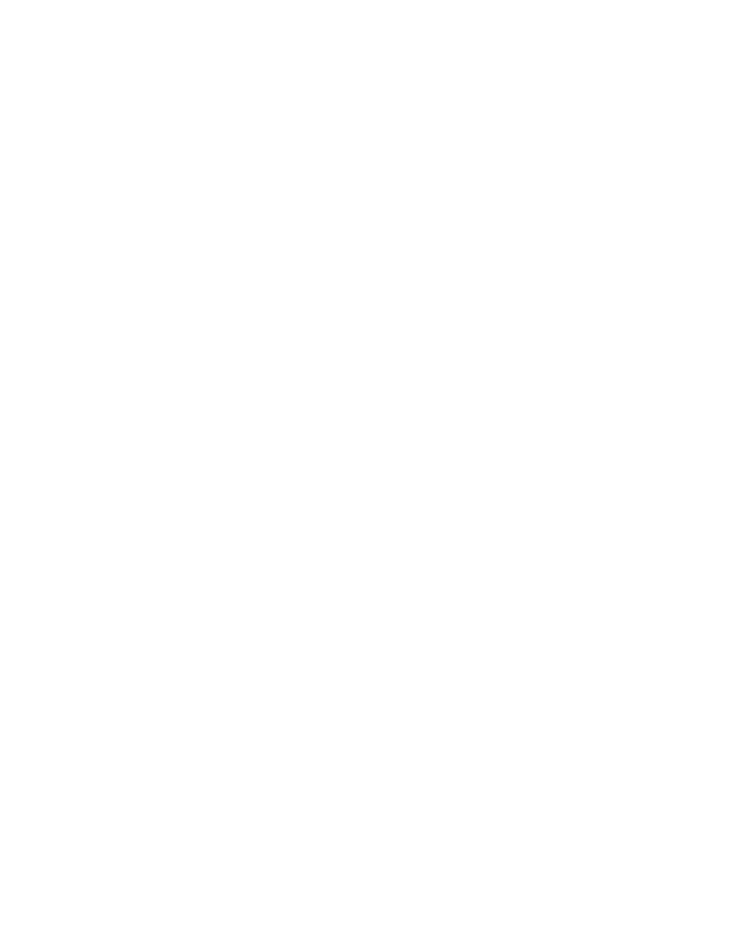
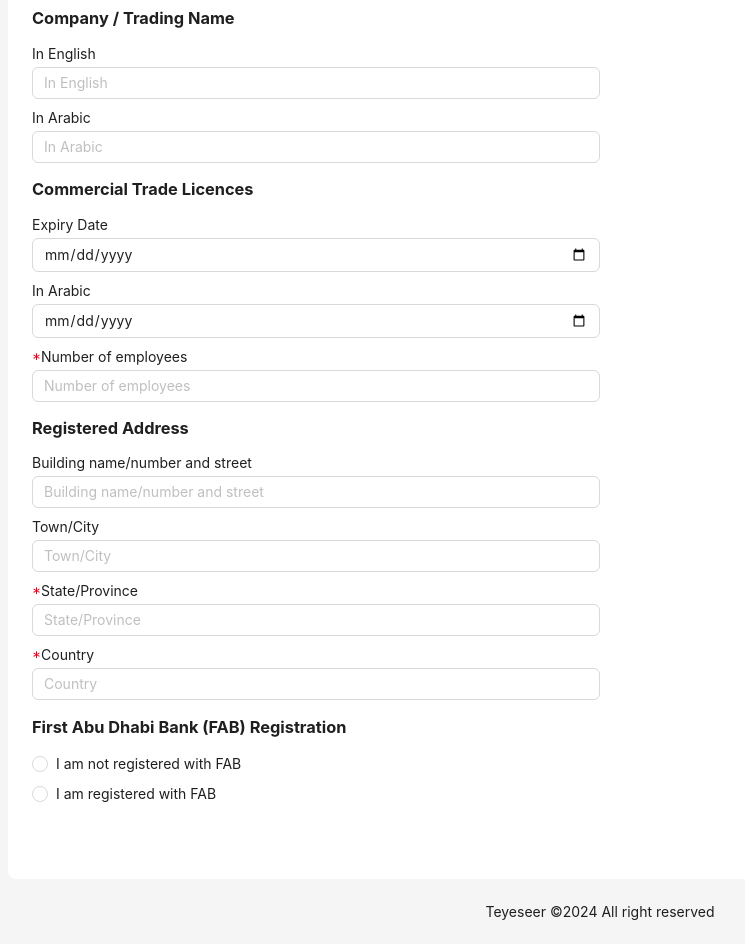
Before and after one commit to akkpc/teyaseer, a React (Create React App) app: page /vendor_registration in a window 1280 px wide. Before the commit this address had no page. Shown: the part 300-1244 px from the top of the page, without its empty margins (40-785 px from the left). Before the commit the page ends 800 px from the top, so only its background shows below. Built offline with nearby package versions, Linux system fonts and the light colour scheme.

Commit message:
[Ak] Added required form fields

```diff
--- a/src/App.tsx
+++ b/src/App.tsx
@@ -3,7 +3,7 @@
 
 function App() {
   return (
-    <div className="App">
+    <div className="">
       <HomeApp />
     </div>
   );
--- /dev/null
+++ b/src/components/TextInput.tsx
@@ -0,0 +1,26 @@
+import { Input, InputProps } from 'antd';
+
+interface Props {
+    label: string;
+    setData: (value: string) => void;
+    data: string;
+    name: string;
+    rootStyle?: React.CSSProperties;
+}
+export default function TextInput({ label, placeholder, data, setData, required, name, type = "text", rootStyle, ...rest }: Props & InputProps) {
+    return (
+        <div style={{ display: "flex", justifyContent: "flex-start", flexDirection: "column", rowGap: 5, ...rootStyle }} >
+            <label style={{ textAlign: "left" }} title='required' >
+                {required && <abbr style={{ color: "rgb(234, 0, 30)" }}>*</abbr>}
+                {label}
+            </label>
+            <Input
+                name={name}
+                type={type}
+                value={data}
+                onChange={(e) => setData(e.target.value)} placeholder={placeholder || label}
+                {...rest}
+            ></Input>
+        </div>
+    )
+}
--- /dev/null
+++ b/src/pages/VendorRegistration.tsx
@@ -0,0 +1,150 @@
+import { Radio, Space } from 'antd'
+import React, { useReducer, useState } from 'react'
+import { Header } from '../components/Header'
+import TextInput from '../components/TextInput'
+
+interface FormFields {
+    head_office: string;
+    company_name_english: string;
+    company_name_arabic: string;
+    expiry_date: string;
+    start_date: string;
+    number_of_emplyees: string;
+}
+interface FormActions {
+    type: "add";
+    field_name: string;
+    value: string;
+}
+export default function VendorRegistration() {
+    const [state, dispatch] = useReducer<React.Reducer<FormFields, FormActions>>(reducer, {
+        head_office: "",
+        company_name_english: "",
+        company_name_arabic: "",
+        expiry_date: "",
+        start_date: "",
+        number_of_emplyees: ""
+    });
+    const [registeredFab, setRegisteredFAB] = useState("not_registerd");
+
+    function reducer(state: FormFields, action: FormActions) {
+        if (action.type = "add") {
+            return {
+                ...state,
+                [action.field_name]: action.value
+            }
+        }
+        return state;
+    }
+    return (
+        <div>
+            <Header path={["Home", "Vendor Registration"]} >
+                <div style={{ width: "50%" }} >
+                    <form>
+                        <TextInput
+                            type='text'
+                            name="head_office"
+                            label='Head Office'
+                            data={state.head_office}
+                            setData={(value) => dispatch({ type: "add", field_name: "head_office", value })}
+                            required
+                        />
+                        <h3>Company / Trading Name</h3>
+                        <div>
+                            <TextInput
+                                rootStyle={{ marginTop: 10 }}
+                                name="company_name_english"
+                                label='In English'
+                                data={state.company_name_english}
+                                setData={(value) => dispatch({ type: "add", field_name: "company_name_english", value })}
+                            />
+                            <TextInput
+                                rootStyle={{ marginTop: 10 }}
+                                name='company_name_arabic'
+                                label='In Arabic'
+                                data={state.company_name_arabic}
+                                setData={(value) => dispatch({ type: "add", field_name: "company_name_arabic", value })}
+                            />
+                        </div>
+
+                        <h3>Commercial Trade Licences</h3>
+                        <div>
+                            <TextInput
+                                rootStyle={{ marginTop: 10 }}
+                                name='expiry_date'
+                                type='date'
+                                label='Expiry Date'
+                                data={state.expiry_date}
+                                setData={(value) => dispatch({ type: "add", field_name: "expiry_date", value })}
+                            />
+                            <TextInput
+                                rootStyle={{ marginTop: 10 }}
+                                name='start_date'
+                                type='date'
+                                label='In Arabic'
+                                data={state.start_date}
+                                setData={(value) => dispatch({ type: "add", field_name: "start_date", value })}
+                            />
+                            <TextInput
+                                required
+                                rootStyle={{ marginTop: 10 }}
+                                name='number_of_employees'
+                                type='number'
+                                label='Number of employees'
+                                data={state.number_of_emplyees}
+                                setData={(value) => dispatch({ type: "add", field_name: "start_date", value })}
+                            />
+                        </div>
+                        <h3>Registered Address</h3>
+                        <div>
+                            <TextInput
+                                rootStyle={{ marginTop: 10 }}
+                                name='expiry_date'
+                                label='Building name/number and street'
+                                data={state.expiry_date}
+                                setData={(value) => dispatch({ type: "add", field_name: "expiry_date", value })}
+                            />
+                            <TextInput
+                                rootStyle={{ marginTop: 10 }}
+                                name='start_date'
+                                label='Town/City'
+                                data={state.start_date}
+                                setData={(value) => dispatch({ type: "add", field_name: "start_date", value })}
+                            />
+                            <TextInput
+                                required
+                                rootStyle={{ marginTop: 10 }}
+                                name='number_of_employees'
+                                type='number'
+                                label='State/Province'
+                                data={state.number_of_emplyees}
+                                setData={(value) => dispatch({ type: "add", field_name: "start_date", value })}
+                            />
+                            <TextInput
+                                required
+                                rootStyle={{ marginTop: 10 }}
+                                name='number_of_employees'
+                                type='number'
+                                label='Country'
+                                data={state.number_of_emplyees}
+                                setData={(value) => dispatch({ type: "add", field_name: "start_date", value })}
+                            />
+                        </div>
+                        <h3>{`First Abu Dhabi Bank (FAB) Registration`}</h3>
+                        <div>
+                            <Radio.Group onChange={(e) => {
+                                setRegisteredFAB(e.target.value);
+                            }} value={registeredFab} >
+                                <Space direction="vertical">
+                                    <Radio value={"registered"}>I am not registered with FAB</Radio>
+                                    <Radio value={"un_registered"}>I am registered with FAB</Radio>
+                                </Space>
+                            </Radio.Group>
+                        </div>
+                        <div style={{height: 50}} ></div>
+                    </form>
+                </div>
+            </Header>
+        </div>
+    )
+}
--- a/src/pages/index.ts
+++ b/src/pages/index.ts
@@ -1,8 +1,7 @@
 import { Home } from "./Home"
+import RedirectLoading from "./RedirectLoading"
 import SignIn from "./Signin"
-import RedirectLoading from "./RedirectLoading"
+import VendorRegistration from "./VendorRegistration"
 export {
-    Home,
-    SignIn,
-    RedirectLoading
+    Home, RedirectLoading, SignIn, VendorRegistration
 }
--- a/src/router/index.tsx
+++ b/src/router/index.tsx
@@ -1,6 +1,6 @@
 import { Route, BrowserRouter as Router, Routes } from "react-router-dom";
 
-import { Home, RedirectLoading } from "../pages/index";
+import { Home, RedirectLoading, VendorRegistration } from "../pages/index";
 import Signin from "../pages/Signin";
 function App() {
     return (
@@ -9,6 +9,7 @@
                 <Route path="/" element={<Home />} />
                 <Route path="/signin" element={<Signin/>} />
                 <Route path="/redirect" element={<RedirectLoading />} />
+                <Route path="/vendor_registration" element={<VendorRegistration />} />
             </Routes>
         </Router>
     );
```
